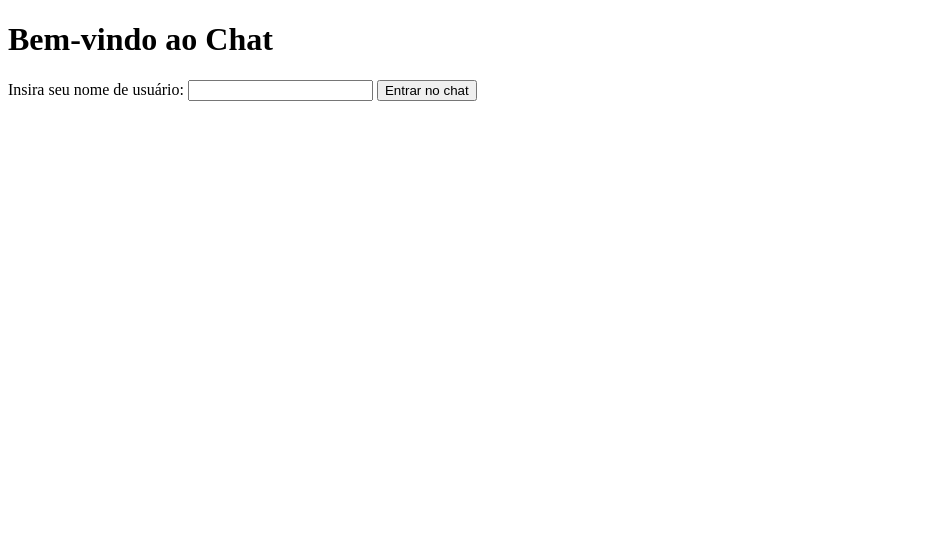
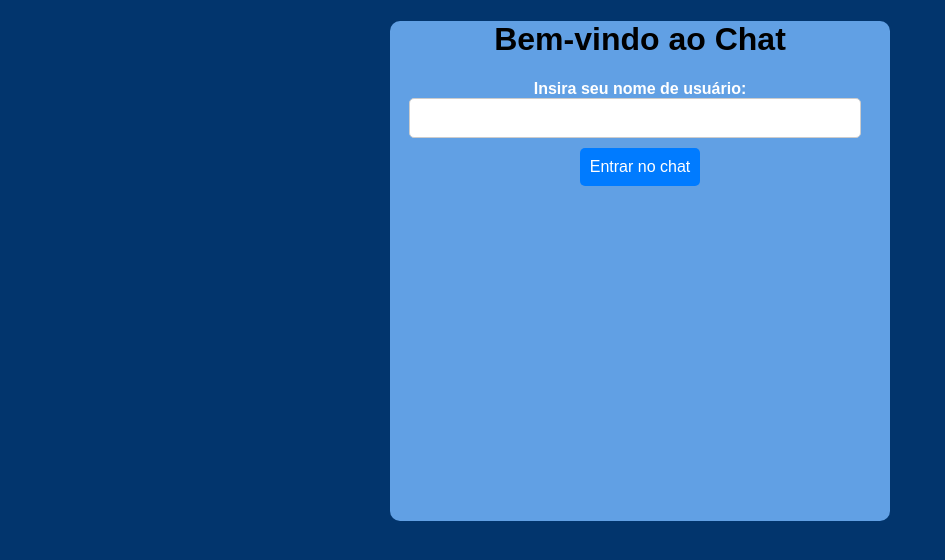
Before and after one commit to Danilo302/Chat-online, a Flask app: page / in a window 1280 px wide. Shown: the top 560 px of the page, without its empty margins (0-945 px from the left). Run offline with Flask 3, Linux system fonts and the light colour scheme.

Commit message:
Atualizaçao no front

```diff
--- a/app.py
+++ b/app.py
@@ -9,10 +9,6 @@ app.secret_key = 'jdefnbys@J#'
 # Inicializa o SocketIO com o aplicativo Flask
 init_app(app)
 
-# Rota padrão
-# @app.route('/')
-# def index():
-#     return 'Hello, World!'
 
 if __name__ == '__main__':
     app.register_blueprint(bp_chat)
--- a/routes/chat.py
+++ b/routes/chat.py
@@ -7,7 +7,7 @@ bp_chat = Blueprint('chat',__name__)
 # Cria uma instância de SocketIO
 socketio = SocketIO()
 
-# Esta função será utilizada para inicializar o SocketIO com o aplicativo Flask
+
 def init_app(app):
     socketio.init_app(app)
 
--- /dev/null
+++ b/static/js/register.js
@@ -0,0 +1,13 @@
+
+
+let yourname;
+
+function your_name(){
+    const name = document.getElementById("username")
+    yourname = name.value
+    localStorage.setItem('yourname', yourname);
+    console.log(yourname)
+
+
+
+}
--- a/static/styles.css
+++ b/static/styles.css
@@ -1,19 +1,69 @@
 body {
     font-family: Arial, sans-serif;
     margin: 20px;
+    background-color: #02356d;
+
+
+}
+#h1-chat{
+    color: white;
+    text-align: center;
+    font-weight: bold;
+}
+
+#register-username {
+    text-align: center;
+    width: 500px;
+    height: 500px;
+    margin: 0 auto;
+    background-color: #61a0e4;
+    border: #ccc;
+    border-radius: 10px;
+}
+
+#messageForm{
+    position: relative ;
+    width: 1000px;
+    margin: 0 auto;
+    text-align: center;
+    display: flex;
+
+
+}
+
+#user-label{
+    color: rgb(255, 255, 255);
+    font-weight: bold;
 }
 
 .chat-box {
     border: 1px solid #ccc;
     padding: 10px;
-    max-width: 600px;
+    max-width: 1000px;
     margin: auto;
     overflow-y: scroll;
-    height: 400px;
+    height: 600px;
+    background-color: #ccc;
 }
 
 .message {
+    background-color: #E8E8E8; /* Cinza claro */
+    padding: 10px;
+    border-radius: 10px;
     margin-bottom: 10px;
+    align-self: flex-start;
+    text-align: right;
+    font-weight: bold;
+}
+
+.your-message{
+    background-color: #DCF8C6; /* Verde claro */
+    padding: 10px;
+    border-radius: 10px;
+    margin-bottom: 10px;
+    align-self: flex-end;
+    font-weight: bold;
+
 }
 
 input[type=text] {
@@ -33,6 +83,7 @@ button {
     border-radius: 5px;
     cursor: pointer;
     font-size: 16px;
+    margin-top: 10px;
 }
 
 button:hover {
--- a/templates/register.html
+++ b/templates/register.html
@@ -4,15 +4,18 @@
     <meta charset="UTF-8">
     <meta name="viewport" content="width=device-width, initial-scale=1.0">
     <title>Chat - Insira seu nome de usuário</title>
+    <link rel="stylesheet" href="static/styles.css">
 </head>
 <body>
+    <div id="register-username">
     <h1>Bem-vindo ao Chat</h1>
-    <form action="/" method="post" id="usernameForm">
-        <label for="username">Insira seu nome de usuário:</label>
+    <form action="/" method="post" id="usernameForm" >
+        <label for="username" id="user-label">Insira seu nome de usuário:</label>
         <input type="text" id="username" name="username" required>
-        <button type="submit">Entrar no chat</button>
+        <button type="submit" onclick="your_name()" >Entrar no chat</button>
     </form>
-
+</div>
 
 </body>
+<script src="static/js/register.js"></script>
 </html>
```
Also changed, not shown: static/js/script.js (added, +35 -0 lines), templates/index.html (+2 -29 lines).
